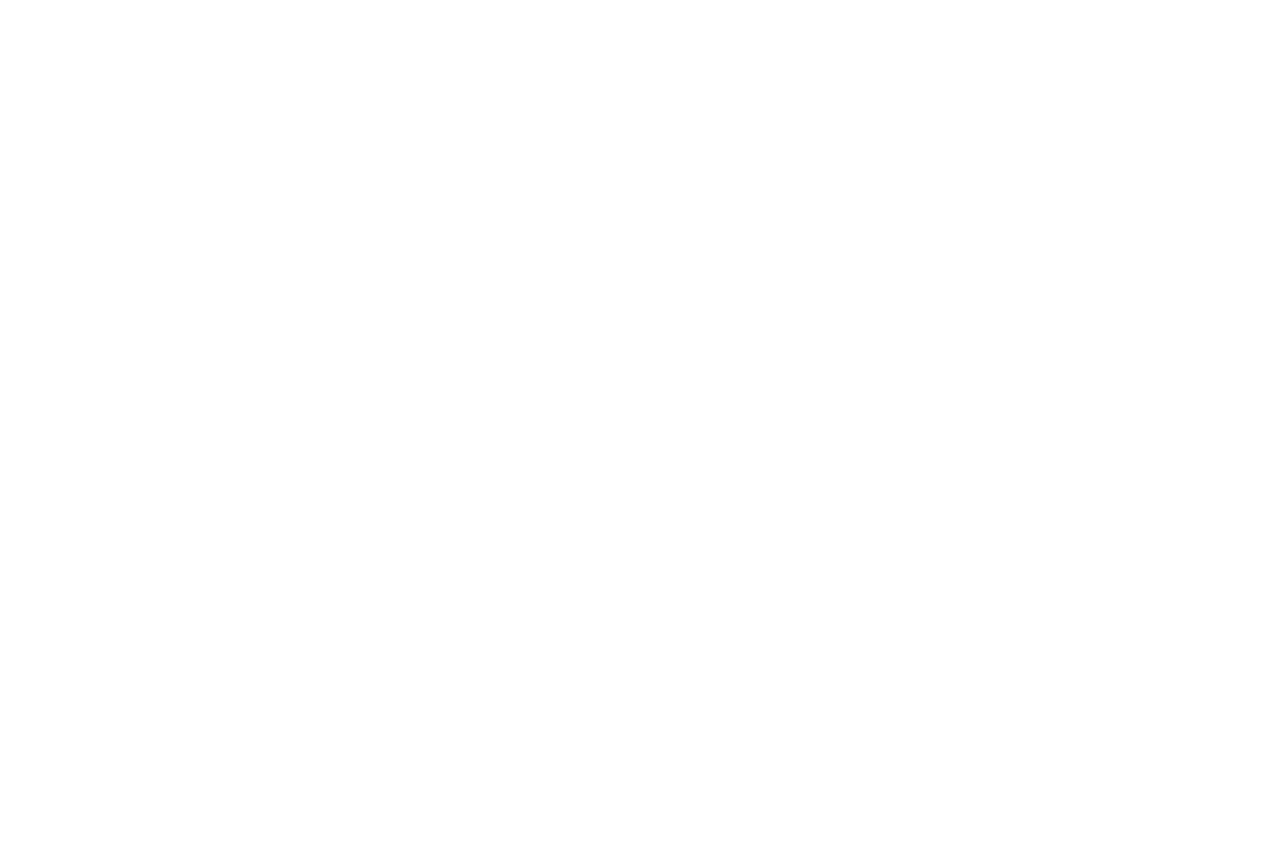
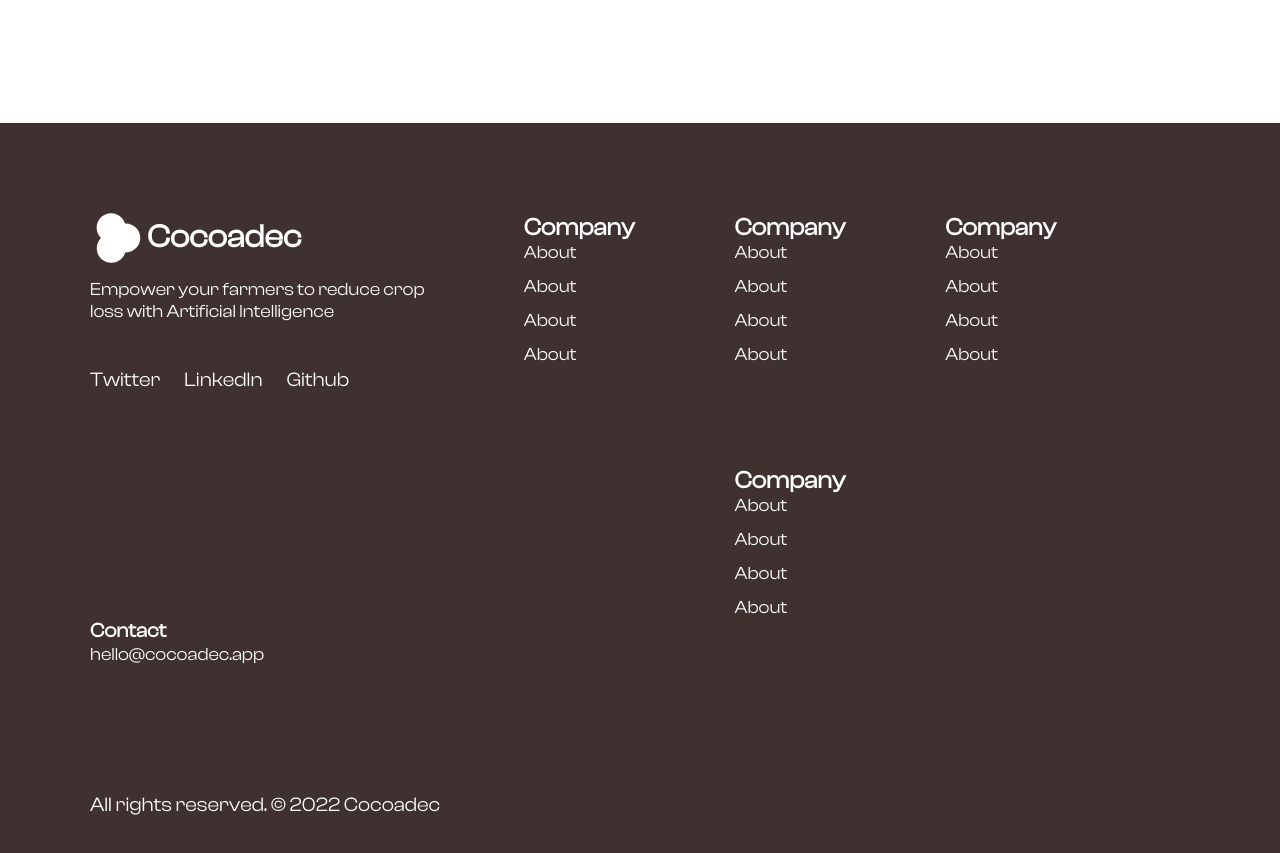
Before and after one commit to Gaeygo/Cocoadec-vite, a React (Vite) app: page / in a window 1280 px wide. Shown: the part 3305-4158 px from the top of the page. Before the commit the page ends 3428 px from the top, so only its background shows below. Built offline with nearby package versions, Linux system fonts and the light colour scheme.

Commit message:
Footer done

```diff
--- a/src/App.jsx
+++ b/src/App.jsx
@@ -3,6 +3,7 @@ import reactLogo from './assets/react.svg'
 import './App.css'
 import Navbar from './components/Navbar'
 import Homepage from './components/Homepage'
+import Footer from './components/Footer'
 
 function App() {
   const [count, setCount] = useState(0)
@@ -11,6 +12,7 @@ function App() {
     <div className="App">
     <Navbar/>
     <Homepage/>
+    <Footer/>
     </div>
   )
 }
--- a/src/components/Footer.jsx
+++ b/src/components/Footer.jsx
@@ -1 +1,129 @@
-rface
+import React from "react";
+import LogoWhite from "../assets/Logo-white.svg";
+const Footer = () => {
+  return (
+    <footer className="text-white w-full bg-main p-[90px]  ">
+      <div className="  flex flex-col md:flex-row md:justify-between ">
+        <div className=" ">
+          <div className="flex items-center mb-4">
+            {" "}
+            <img
+              className="w-[57px] h-[50px]"
+              src={LogoWhite}
+              alt="Cocoadec Logo"
+            />
+            <p className=" font-semibold text-[32px] leading-[39px] ">
+              Cocoadec
+            </p>
+          </div>
+          <p className="mb-[45px] text-center md:text-left mx-auto md:mx-0 text-lg leading-[22px] font-normal max-w-[338px] ">
+            Empower your farmers to reduce crop loss with Artificial
+            Intelligence
+          </p>
+          <ul className=" flex font-medium text-[20px] leading-[24.6px] space-x-[24px] text-center mx-auto md:mx-0 w-fit ">
+            <li>
+              <a>Twitter</a>
+            </li>
+            <li>
+              <a>LinkedIn</a>
+            </li>
+            <li>
+              <a>Github</a>
+            </li>
+          </ul>
+        </div>
+        <div className=" mt-[126px] md:mt-0 grid md:grid-cols-3 gap-[100px] mr-[134px] md:place-items-center ">
+          <div>
+            <h2 className="font-semibold text-[24px] leading-[29px]">
+              Company
+            </h2>
+            <ul className="font-medium text-[18px] leading-[22px] space-y-[12px]">
+              <li>
+                <a>About</a>
+              </li>
+              <li>
+                <a>About</a>
+              </li>
+              <li>
+                <a>About</a>
+              </li>
+              <li>
+                <a>About</a>
+              </li>
+            </ul>
+          </div>
+          <div>
+            <h2 className="font-semibold text-[24px] leading-[29px]">
+              Company
+            </h2>
+            <ul className="font-medium text-[18px] leading-[22px] space-y-[12px]">
+              <li>
+                <a>About</a>
+              </li>
+              <li>
+                <a>About</a>
+              </li>
+              <li>
+                <a>About</a>
+              </li>
+              <li>
+                <a>About</a>
+              </li>
+            </ul>
+          </div>
+          <div>
+            <h2 className="font-semibold text-[24px] leading-[29px]">
+              Company
+            </h2>
+            <ul className="font-medium text-[18px] leading-[22px] space-y-[12px]">
+              <li>
+                <a>About</a>
+              </li>
+              <li>
+                <a>About</a>
+              </li>
+              <li>
+                <a>About</a>
+              </li>
+              <li>
+                <a>About</a>
+              </li>
+            </ul>
+          </div>
+          <div className=" md:col-start-2  " >
+            <h2 className="font-semibold  text-[24px] leading-[29px]">
+              Company
+            </h2>
+            <ul className="font-medium text-[18px] leading-[22px] space-y-[12px]">
+              <li>
+                <a>About</a>
+              </li>
+              <li>
+                <a>About</a>
+              </li>
+              <li>
+                <a>About</a>
+              </li>
+              <li>
+                <a>About</a>
+              </li>
+            </ul>
+          </div>
+        </div>
+      </div>
+      <div className=" mt-[120px] md:mt-0  md:mb-[126px] w-fit">
+        <h2 className=" space-y-[12px] font-semibold text-[20px] leading-[24.6px] ">
+          Contact
+        </h2>
+        <a className=" font-medium text-[18px] leading-[22px] ">
+          hello@cocoadec.app
+        </a>
+      </div>
+      <p className=" mt-[20px] md:mt-0 w-fit font-medium text-[20px] leading-[24.6px] ">
+        All rights reserved. © 2022 Cocoadec
+      </p>
+    </footer>
+  );
+};
+
+export default Footer;
```
Also changed, not shown: src/assets/Logo-white.svg (added).
